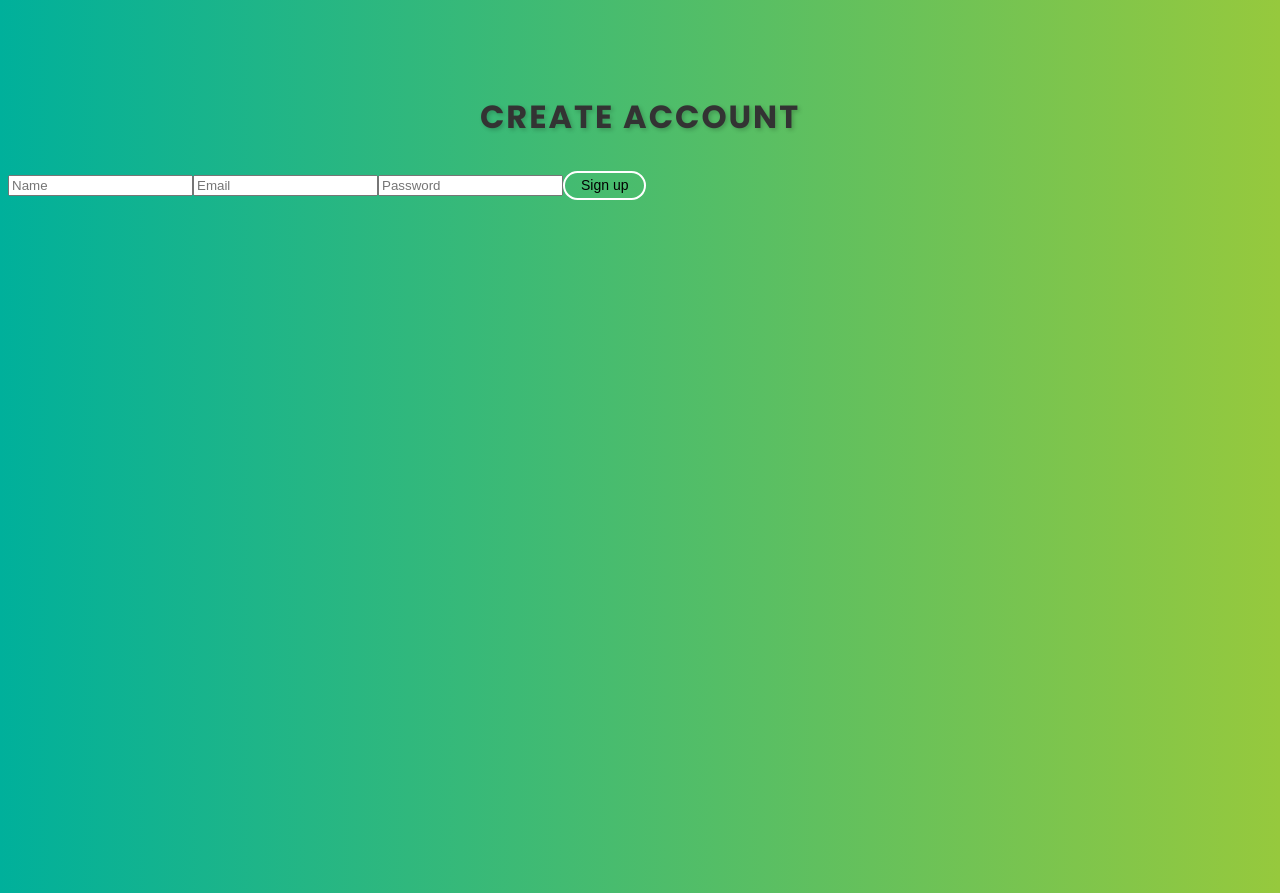
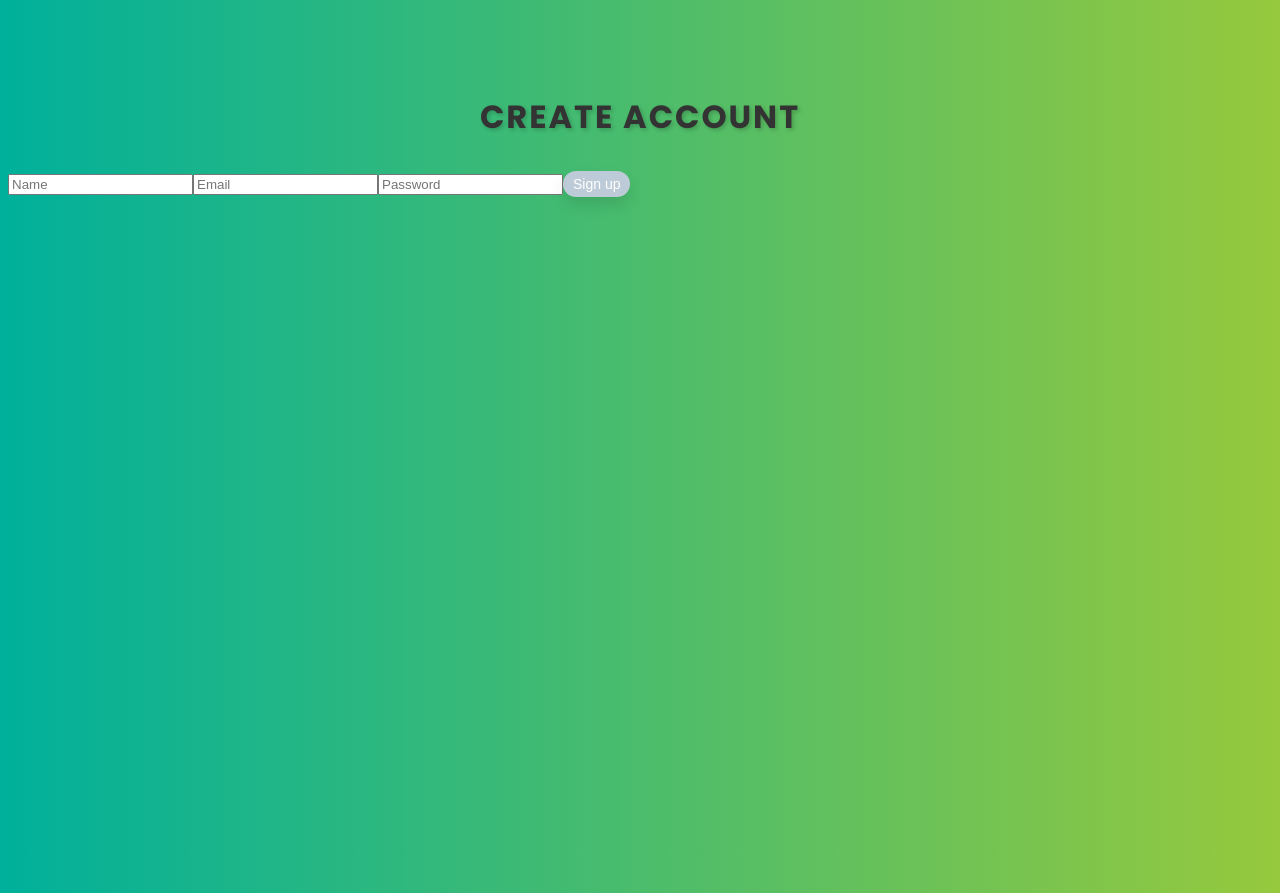
Before and after one commit to MarwanEsm/Warehouse-rent, a React (Create React App) app in the folder project/frontend/: page /login in a window 1280 px wide. Built offline with nearby package versions, Linux system fonts and the light colour scheme.

Commit message:
button style

```diff
--- a/project/frontend/src/components/elements/button/Button.module.scss
+++ b/project/frontend/src/components/elements/button/Button.module.scss
@@ -1,14 +1,19 @@
 .button {
-    background-color: transparent;
+    background-color: #bdcad7;
+    color: rgb(255, 255, 255);
     font-size: 14px;
-    padding: 0.3rem 1rem;
-    border-radius: 20px;
-    border: 2px solid white;
-    box-shadow: none;
+    padding: 5px 10px;
+    border-radius: 30px;
+    border: none;
+    box-shadow: 0 8px 15px rgba(0, 0, 0, 0.1);
     margin: auto;
+    cursor: pointer;
+    transition: transform 300ms ease-in-out, box-shadow 300ms ease-in-out, background-color 300ms ease-in-out;
+
 }
 
 .button:hover {
-    transform: scale(1.1);
-    transition: 300ms ease-in-out all;
+    transform: scale(1.05);
+    background-color: #0056b3;
+    box-shadow: 0 15px 20px rgba(0, 0, 0, 0.3);
 }
--- a/project/frontend/src/pages/landingPage/offers/Offers.tsx
+++ b/project/frontend/src/pages/landingPage/offers/Offers.tsx
@@ -20,7 +20,7 @@ const Offers = () => {
                 <div className={styles.offer} key={offer.id}>
                     <img src={offer.photo} alt={`Warehouse ${offer.id}`} />
                     <label>Size: {offer.size}</label>
-                    <strong>Location:{offer.location}</strong>
+                    <strong>Location: {offer.location}</strong>
                     <label>Price: ${offer.price}/month</label>
                     <Button onClick={() => console.log("clicked")
                     }>Contact Owner</Button>
```
